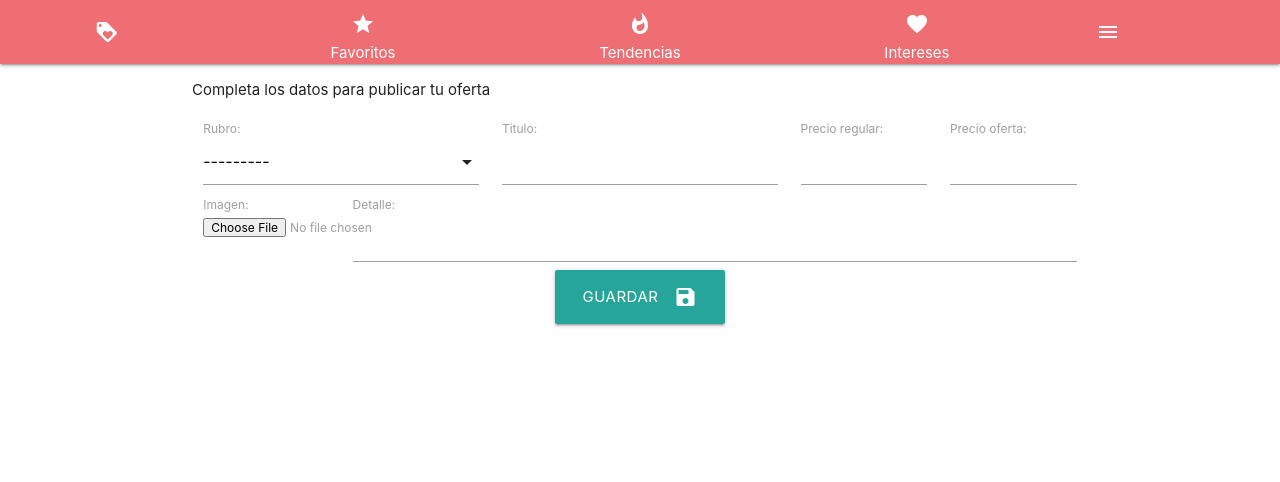
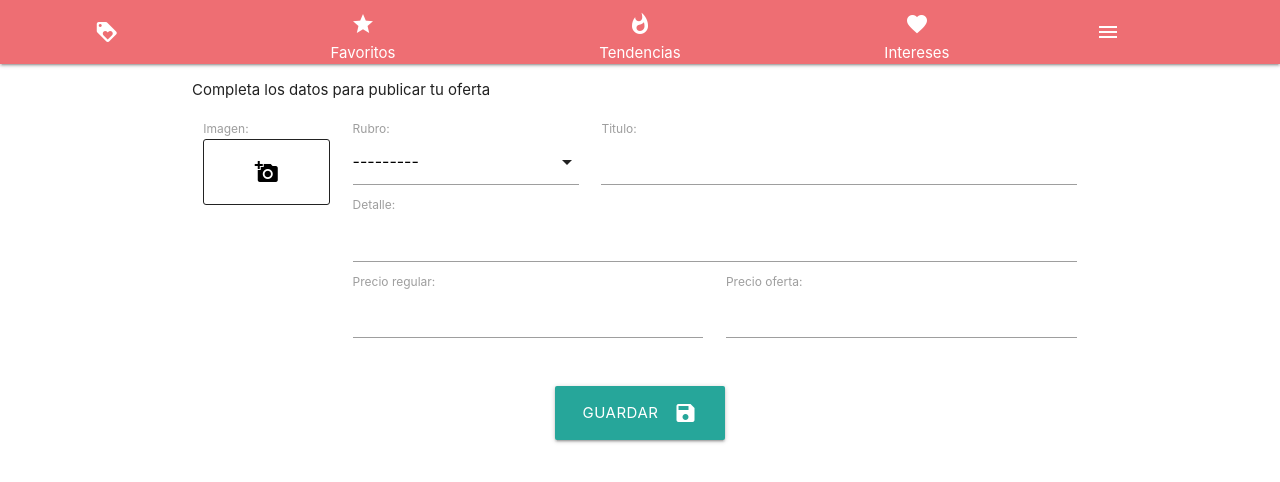
Before and after one commit to informatorio-sp-2019/OfferTown, a Django app: page /usuario/1/1/nueva_oferta/ in a window 1280 px wide. Shown: the top 482 px of the page. Run offline with Django 3.2, Linux system fonts and the light colour scheme; a user stored in the database is signed in; tables that the repository leaves empty hold one stand-in row (values such as "Sample post"); grey boxes marked "Sample" are stand-in pictures.

Commit message:
estilos en agregar nueva oferta

```diff
--- a/app_ofertas/templates/publicacion/nueva_oferta.html
+++ b/app_ofertas/templates/publicacion/nueva_oferta.html
@@ -11,7 +11,59 @@
 	    <p>Completa los datos para publicar tu oferta</p>
 
 	    {% csrf_token %}
-	    {% for field in form %}
+
+	    <div class="row">
+	    	<div class="col s12 m3 l2 cajaimagenform">
+
+				{{ form.imagen.errors }}
+				{{ form.imagen.label_tag }}
+				{{ form.imagen }}
+				<label id="image-preview-area" for="id_imagen"  class="simil-btn-add-img">
+					<i class="material-icons">add_a_photo</i>
+				<!-- <label for="id_imagen" class="simil-btn-add-img"> -->
+				</label>
+	    	</div>
+	    	<div class="col s12 m9 l10">
+	    		<div class="row">
+	    			<div class=" col s12 m6 l4">
+							<label>
+								{{ form.rubro.errors }}
+								{{ form.rubro.label_tag }}
+								{{ form.rubro }}
+							</label>
+						</div>
+						<div class=" col s12 m6 l8">
+							<label>
+								{{ form.titulo.errors }}
+								{{ form.titulo.label_tag }}
+								{{ form.titulo }}
+							</label>
+						</div>
+						<div class="col s12">
+							<label>
+								{{ form.detalle.errors }}
+								{{ form.detalle.label_tag }}
+								{{ form.detalle }}
+							</label>
+						</div>
+						<div class="col s6">
+							<label>
+								{{ form.precio_regular.errors }}
+								{{ form.precio_regular.label_tag }}
+								{{ form.precio_regular }}
+							</label>
+						</div>
+						<div class="col s6">
+							<label>
+								{{ form.precio_oferta.errors }}
+								{{ form.precio_oferta.label_tag }}
+								{{ form.precio_oferta }}
+							</label>
+						</div>
+	    		</div>
+	    	</div>
+	    </div>
+<!-- 	    {% for field in form %}
 
 	    	{% if field.name == 'rubro' %}
 				<div class=" col s12 m3 l4">
@@ -46,15 +98,15 @@
 						</label>
 					</div>
 				{% elif field.name == 'imagen' %}
-					<div class=" col s12 m3 l2">
-						<label>
+					<div class=" col s12 m4 l3 cajaimagenform">
 						{{ field.errors }}
 						{{ field.label_tag }}
 						{{ field }}
+						<label id="image-preview-area" for="id_imagen"  class="simil-btn-add-img">
 						</label>
 					</div>
 				{% elif field.name == 'detalle' %}
-					<div class=" col s12 m9 l10">
+					<div class=" col s12 m8 l9">
 						<label>
 						{{ field.errors }}
 						{{ field.label_tag }}
@@ -63,7 +115,8 @@
 					</div>
 
 				{% endif %}
-	    {% endfor %}
+	    {% endfor %} -->
+						<!-- <label for="id_imagen" class="simil-btn-add-img"> -->
 
     <div class="row center-align">
 		 	<button class="btn-large waves-effect waves-light" type="submit" name="action" value="Guardar">Guardar
@@ -82,4 +135,33 @@ document.addEventListener('DOMContentLoaded', function() {
     var instances = M.FormSelect.init(elems);
   });
 </script>
+<script type="text/javascript">
+	    function readFile(input) {
+	        if (input.files && input.files[0]) {
+	            var reader = new FileReader();
+
+	            reader.onload = function (e) {
+	                var imagePreview = document.createElement('img');
+	                imagePreview.id = 'image-preview';
+
+	                imagePreview.src = e.target.result;
+
+	                var previewArea = document.getElementById('image-preview-area');
+
+									while(previewArea.firstChild) {
+											previewArea.removeChild(previewArea.firstChild);
+										}
+									imagePreview.style.width = "200px;"
+	                previewArea.appendChild(imagePreview);
+	            }
+
+	            reader.readAsDataURL(input.files[0]);
+	        }
+	    }
+
+	    var imageUpload = document.getElementById('id_imagen');
+	    imageUpload.onchange = function (e) {
+	        readFile(e.srcElement);
+	    }
+</script>
 {% endblock %}
--- a/app_ofertas/templates/publicacion/publicaciones_grid.html
+++ b/app_ofertas/templates/publicacion/publicaciones_grid.html
@@ -27,7 +27,7 @@
 							<p class="titulo-oferta-grid truncate tooltipped" data-position="top" data-tooltip="{{ item.titulo }}" >{{ item.titulo }} </p>
 							<p class="precio-regular-grid">{{ item.precio_regular }}</p>
 							<p class="precio-oferta-grid"> {{ item.precio_oferta }}</p>
-							<p class="detalle-oferta-grid"> {{ item.detalle|truncatechars:37 }}</p>
+							<p class="detalle-oferta-grid"> {{ item.detalle|truncatechars:30 }}</p>
 						</div>
 					</a>
 
--- a/app_ofertas/views.py
+++ b/app_ofertas/views.py
@@ -406,7 +406,7 @@ class SetIntereses():
 
 
 def set_intereses(request):
-	ipdb.set_trace()
+	#ipdb.set_trace()
 	rubros = Rubro.objects.all()
 	intereses = Interes.objects.filter(usuario_id=request.user.id)
 
--- a/static/css/style.css
+++ b/static/css/style.css
@@ -453,3 +453,28 @@ margin-right: 10px
 #btn-less-domingo{
 	display: none
 }
+/* formularios con imagen */
+input#id_imagen{
+	display: none;
+}
+#image-preview-area img{
+	max-width: 100%;
+
+}
+.cajaimagenform{
+	position: relative;
+}
+.simil-btn-add-img{
+	display: block;
+	margin: auto;
+	text-align: center;
+	color:#000000!important;
+	background-color: #lightgrey;
+	border: solid 1px #222222;
+	border-radius: 3px;
+	cursor: pointer;
+	overflow: hidden;
+}
+.simil-btn-add-img i{
+	padding: 20px;
+}
```
